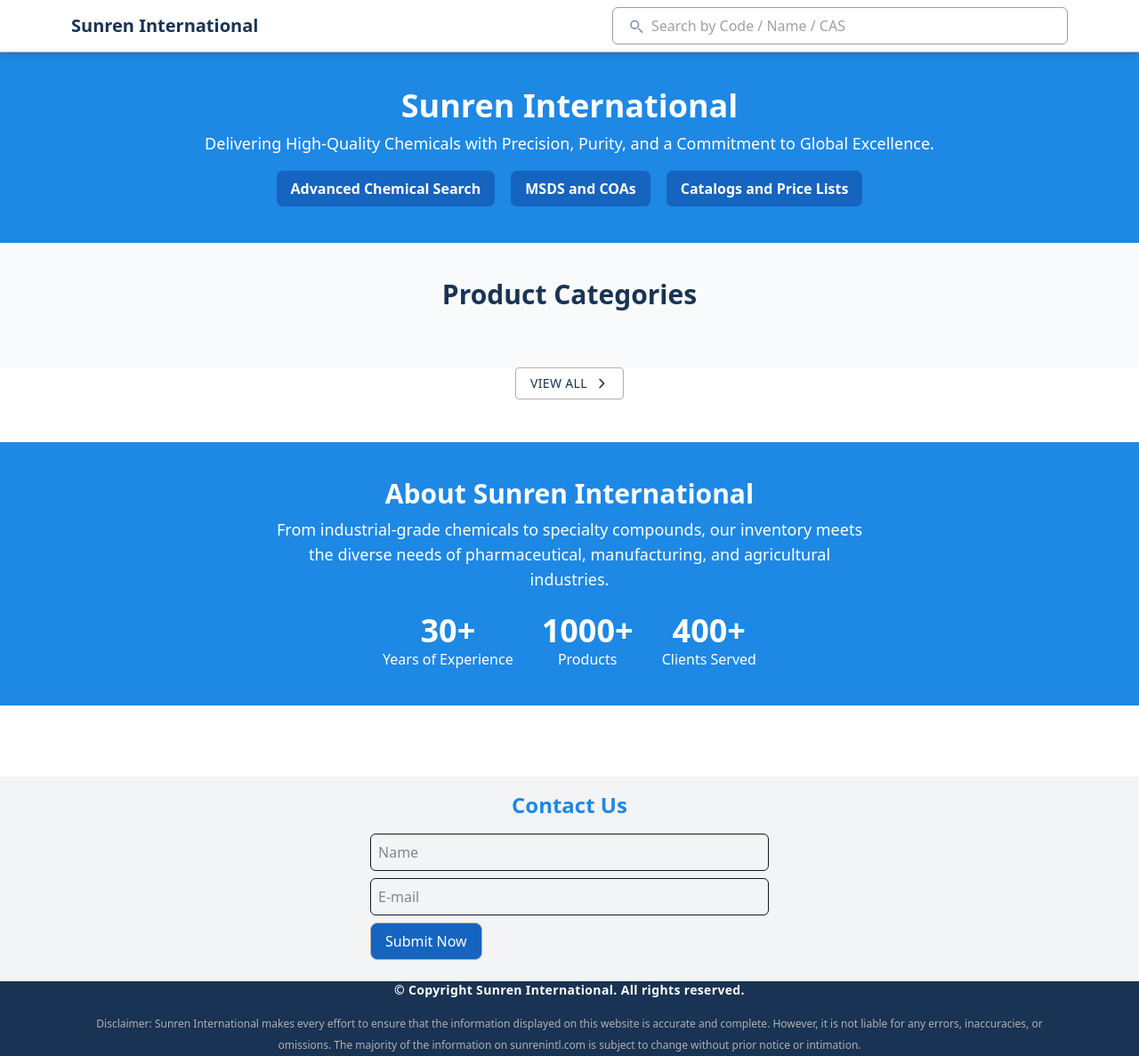
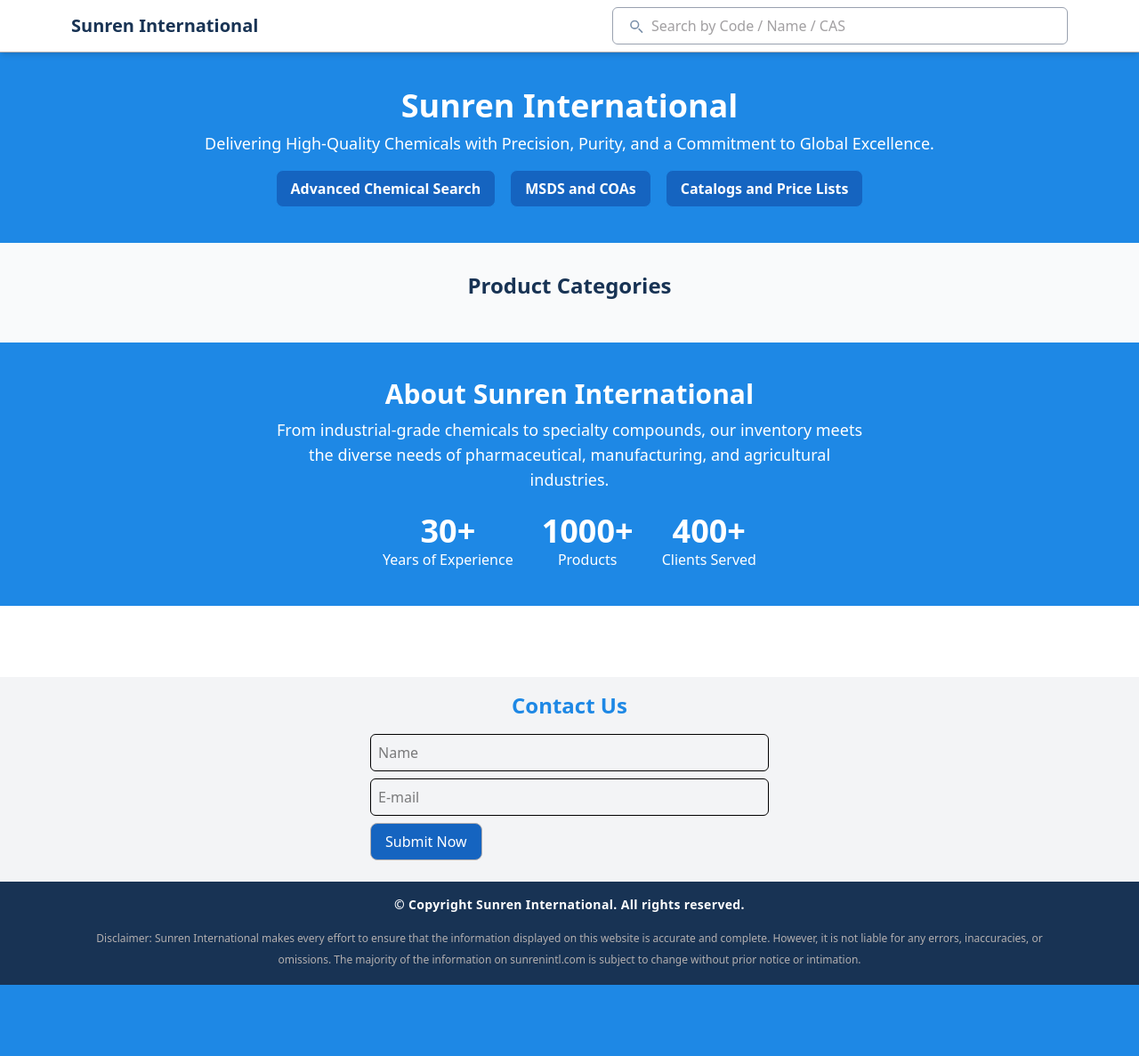
Before and after one commit to thomasdij/sunrenintl-site, a Django app: page / in a window 1280 px wide. Shown: the whole page at 89% size. After the commit the page ends 1107 px from the top, so only its background shows below. Run offline with Django 5.2, Linux system fonts and the light colour scheme; data that the repository does not hold is empty.

Commit message:
updated styling

```diff
--- a/static/css/output.css
+++ b/static/css/output.css
@@ -573,6 +573,12 @@
   .top-0 {
     top: calc(var(--spacing) * 0);
   }
+  .bottom-0 {
+    bottom: calc(var(--spacing) * 0);
+  }
+  .left-0 {
+    left: calc(var(--spacing) * 0);
+  }
   .isolate {
     isolation: isolate;
   }
@@ -795,6 +792,9 @@
   .aspect-square {
     aspect-ratio: 1 / 1;
   }
+  .h-0\.5 {
+    height: calc(var(--spacing) * 0.5);
+  }
   .h-4 {
     height: calc(var(--spacing) * 4);
   }
@@ -831,8 +822,8 @@
   .min-h-screen {
     min-height: 100vh;
   }
-  .w-1 {
-    width: calc(var(--spacing) * 1);
+  .w-0 {
+    width: calc(var(--spacing) * 0);
   }
   .w-1\/2 {
     width: calc(1/2 * 100%);
@@ -860,6 +851,9 @@
   }
   .max-w-4xl {
     max-width: var(--container-4xl);
+  }
+  .max-w-5xl {
+    max-width: var(--container-5xl);
   }
   .max-w-6xl {
     max-width: var(--container-6xl);
@@ -1286,9 +1280,6 @@
   }
   .gap-8 {
     gap: calc(var(--spacing) * 8);
-  }
-  .gap-x-10 {
-    column-gap: calc(var(--spacing) * 10);
   }
   .space-y-4 {
     :where(& > :not(:last-child)) {
@@ -1301,9 +1292,6 @@
     :where(& > :not(:last-child)) {
       --tw-space-y-reverse: 1;
     }
-  }
-  .gap-y-4 {
-    row-gap: calc(var(--spacing) * 4);
   }
   .space-x-reverse {
     :where(& > :not(:last-child)) {
@@ -1555,6 +1543,9 @@
   .bg-\[var\(--my_variable\)\] {
     background-color: var(--my_variable);
   }
+  .bg-blue-600 {
+    background-color: var(--color-blue-600);
+  }
   .bg-blue-700 {
     background-color: var(--color-blue-700);
   }
@@ -1760,8 +1751,8 @@
   .py-3 {
     padding-block: calc(var(--spacing) * 3);
   }
-  .py-6 {
-    padding-block: calc(var(--spacing) * 6);
+  .py-4 {
+    padding-block: calc(var(--spacing) * 4);
   }
   .py-8 {
     padding-block: calc(var(--spacing) * 8);
@@ -1979,9 +1967,6 @@
   }
   .text-gray-700 {
     color: var(--color-gray-700);
-  }
-  .text-gray-900 {
-    color: var(--color-gray-900);
   }
   .text-white {
     color: var(--color-white);
@@ -2281,6 +2266,10 @@
     --tw-duration: 200ms;
     transition-duration: 200ms;
   }
+  .duration-300 {
+    --tw-duration: 300ms;
+    transition-duration: 300ms;
+  }
   .ease-linear {
     --tw-ease: linear;
     transition-timing-function: linear;
@@ -2426,6 +2415,13 @@
   }
   .transform-view {
     transform-box: view-box;
+  }
+  .group-hover\:w-full {
+    &:is(:where(.group):hover *) {
+      @media (hover: hover) {
+        width: 100%;
+      }
+    }
   }
   .focus-within\:border-blue-500 {
     &:focus-within {
--- /dev/null
+++ b/static/favicon/about.txt
@@ -0,0 +1,6 @@
+This favicon was generated using the following font:
+
+- Font Title: Montserrat Subrayada
+- Font Author: undefined
+- Font Source: https://fonts.gstatic.com/s/montserratsubrayada/v19/U9MM6c-o9H7PgjlTHThBnNHGVUORwteQQHe3TcMWg3j36Ebz.ttf
+- Font License: undefined)
--- a/templates/base.html
+++ b/templates/base.html
@@ -9,18 +9,26 @@
 
     <!-- Link to Tailwind CSS -->
     <link href="{% static 'css/output.css' %}" rel="stylesheet">
-    <link rel="icon" type="image/x-icon" href="{% static 'favicon.ico' %}">
+
+    <link rel="apple-touch-icon" sizes="180x180" href="{% static 'favicon/apple-touch-icon.png' %}">
+    <link rel="icon" type="image/png" sizes="32x32" href="{% static 'favicon/favicon-32x32.png' %}">
+    <link rel="icon" type="image/png" sizes="16x16" href="{% static 'favicon/favicon-16x16.png' %}">
+    <link rel="manifest" href="{% static 'favicon/site.webmanifest' %}">
 </head>
-<body class="bg-white text-gray-900">
 <nav class="bg-white sticky top-0 z-50 shadow-md border-b border-gray-300">
     <div class="max-w-6xl mx-auto flex items-center justify-between px-4 py-2">
-            <h1 class="text-xl font-bold text-[#183354]">Sunren International</h1>
+        <!-- Clickable Title as Home Link -->
+        <a href="{% url 'home' %}" class="text-xl font-bold text-[#183354] hover:text-blue-600 transition relative group">
+            Sunren International
+            <!-- Visual Indicator (Underline) -->
+            <span class="absolute left-0 bottom-0 w-0 h-0.5 bg-blue-600 transition-all duration-300 group-hover:w-full"></span>
+        </a>
 
+        <!-- Search Bar -->
         <form method="get" action="{% url 'search_results' %}" class="flex items-center w-full max-w-lg border border-gray-400 rounded-md px-4 py-2 focus-within:border-blue-500 transition">
             <svg xmlns="http://www.w3.org/2000/svg" class="w-5 h-5 text-gray-600 mr-2" fill="none" viewBox="0 0 24 24" stroke="currentColor">
                 <path stroke-linecap="round" stroke-linejoin="round" stroke-width="2" d="M21 21l-4.35-4.35M16 10.5a5.5 5.5 0 1 1-11 0 5.5 5.5 0 0 1 11 0Z" />
             </svg>
-
             <input
                 type="text"
                 name="q"
@@ -46,10 +54,9 @@
         </form>
     </section>
 
-    <footer class="bg-[#183354] text-white">
+    <footer class="bg-[#183354] text-white py-4">
         <div class="max-w-6xl mx-auto px-4 text-center space-y-4">
             <p class="text-sm font-semibold tracking-wide">© Copyright Sunren International. All rights reserved.</p>
-
             <p class="text-xs leading-6 text-gray-300">
                 Disclaimer: Sunren International makes every effort to ensure that the information displayed on this website is accurate and complete. However, it is not liable for any errors, inaccuracies, or omissions. The majority of the information on sunrenintl.com is subject to change without prior notice or intimation.
             </p>
--- a/templates/chemicals/home.html
+++ b/templates/chemicals/home.html
@@ -12,29 +12,30 @@
     </div>
 </section>
 
-<section class="py-10 bg-gray-50">
-    <h2 class="text-3xl font-bold text-center text-blue-600">Product Categories</h2>
+<section class="py-8 bg-gray-50">
+    <h2 class="text-2xl font-bold text-center text-blue-600">Product Categories</h2>
 
-    <div class="grid grid-cols-4 gap-x-10 gap-y-4 max-w-6xl mx-auto mt-6">
+    <div class="flex flex-wrap justify-center gap-4 max-w-5xl mx-auto mt-4 px-4">
         {% for group in groups %}
-            <a href="{% url 'chemicals_by_group' group.id %}" class="w-[286px] h-[330px] bg-white border border-[#64b5f6] overflow-hidden text-center hover:shadow-lg transition-transform duration-200 hover:scale-105">
-                <img src="{% static 'images/image' %}{{ forloop.counter }}.png" alt="{{ group.name }}" class="w-full h-[270px] object-cover border-b border-[#64b5f6]">
-                <div class="w-full h-[60px] bg-[#64b5f6] flex items-center justify-center">
-                    <h3 class="text-white text-xl font-semibold capitalize">{{ group.name }}</h3>
+            <a href="{% url 'chemicals_by_group' group.id %}" class="w-[240px] bg-white border border-[#64b5f6] overflow-hidden text-center hover:shadow-md transition-transform duration-200 hover:scale-105">
+                <img src="{% static 'images/image' %}{{ forloop.counter }}.png" alt="{{ group.name }}" class="w-full h-[200px] object-cover border-b border-[#64b5f6]">
+                <div class="w-full h-[50px] bg-[#64b5f6] flex items-center justify-center">
+                    <h3 class="text-white text-lg font-medium capitalize">{{ group.name }}</h3>
                 </div>
             </a>
         {% endfor %}
     </div>
 </section>
 
-<div class="flex justify-center items-center mb-12">
+<!-- view all button not used because everything is on a single page -->
+<!-- <div class="flex justify-center items-center mb-12">
     <button class="flex items-center justify-center gap-2 w-auto px-4 h-9 rounded border border-[#b3afaf] hover:bg-gray-100 transition">
       <span class="text-[#183354] text-sm font-normal uppercase leading-[14px] tracking-wide">View All</span>
       <svg xmlns="http://www.w3.org/2000/svg" class="w-4 h-4" fill="none" viewBox="0 0 24 24" stroke="currentColor">
         <path stroke-linecap="round" stroke-linejoin="round" stroke-width="2" d="M9 5l7 7-7 7" />
       </svg>
     </button>
-</div>
+</div>    -->
 
 <section class="py-10 bg-blue-700 text-white text-center">
     <h2 class="text-3xl font-bold">About Sunren International</h2>
```
Also changed, not shown: other parts of static/css/output.css (+18 -40 lines), static/favicon.ico (deleted), static/favicon/android-chrome-192x192.png (added), static/favicon/android-chrome-512x512.png (added), static/favicon/apple-touch-icon.png (added), static/favicon/favicon-16x16.png (added), static/favicon/favicon-32x32.png (added), static/favicon/favicon.ico (added), static/favicon/site.webmanifest (added). Lines whose indentation alone changed are shown as unchanged.
